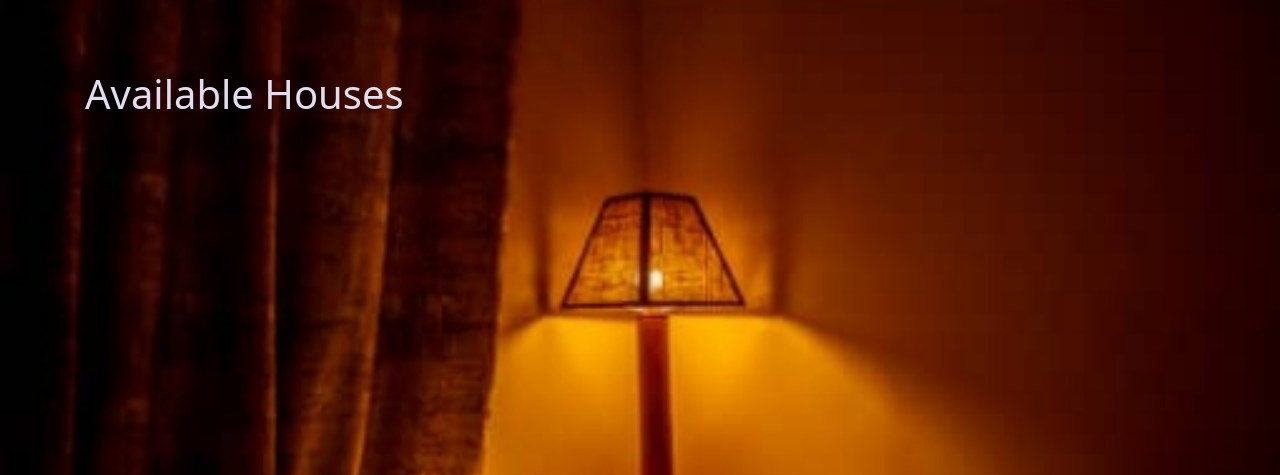
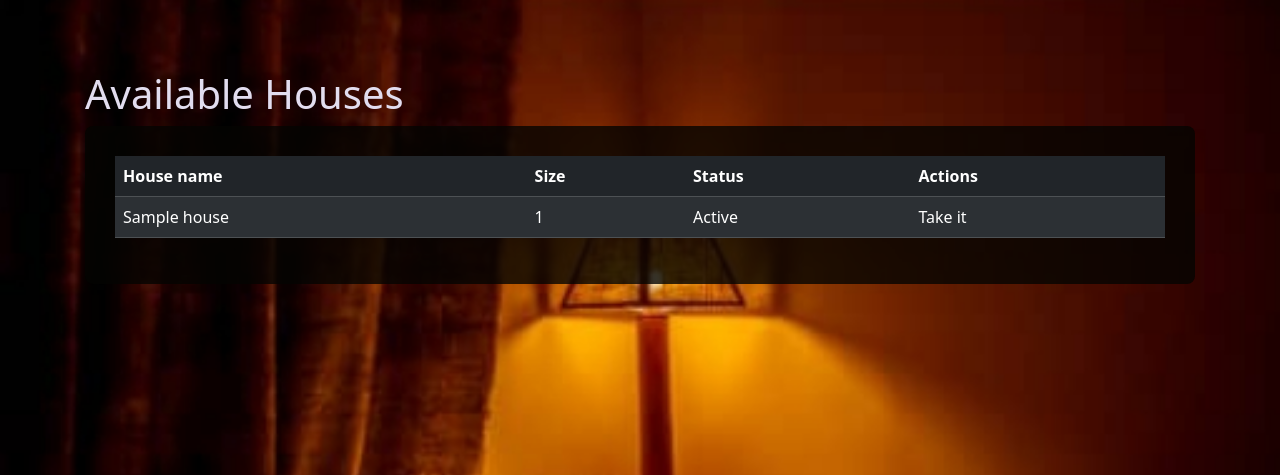
Before and after one commit to Normankita/TMH, a Yii app: template views/house/listhouse.php in a window 1280 px wide. Shown: the top 475 px of the page. Run offline with PHP 8.4 and a stand-in for Yii, Linux system fonts and the light colour scheme; the template is opened without the code that fills it: most values are stand-ins (such as "Sample title", 1, 10 or a date in 2020); data that the repository does not hold is empty; some libraries are stand-ins or nearby versions.

Commit message:
implemented new list houses page without actions

```diff
--- a/views/house/listhouse.php
+++ b/views/house/listhouse.php
@@ -1,10 +1,36 @@
 <?php
+
 use yii\helpers\Html;
 use yii\widgets\LinkPager;
+
 ?>
+
 <h1>Available Houses</h1>
-<ul>
-    <?php foreach ($house as $house1): ?>
-    <?php endforeach; ?>
-</ul>
+<div class="container-fluid rounded-3" style=" background-color:rgba(4,4,2,0.8); color:white; padding:30px;">
+    <table class="table table-dark table-striped rounded border-spacing:5em">
+
+        <thead>
+            <tr>
+                <th>House name</th>
+                <th>Size</th>
+                <th>Status</th>
+                <th>Actions</th>
+            </tr>
+        </thead>
+        <tbody>
+            <?php foreach ($house as $house1): ?>
+            <tr>
+                <td>
+                    <?= $house1->house_name?>
+                </td>
+                <td>
+                    <?=$house1->size?>
+                </td>
+                <td>Active</td>
+                <td>Take it</td>
+            </tr>
+            <?php endforeach; ?>
+        </tbody>
+    </table>
+</div>
 <?= LinkPager::widget(['pagination' => $pagination]) ?>
--- a/views/site/index.php
+++ b/views/site/index.php
@@ -53,7 +53,10 @@ $this->title = 'Welcome to the Martin House';
                     customers. we are emerged from the fastly developing City of Dodoma,
                     expecting that customers will need well assured apartments for the time being
                 </p>
-                <p><?= Html::a('Check Apartments &raquo;', ['house/index'],['class'=>' btn btn-outline-secondary']);?>
+                <p>
+                    <?php if(Yii::$app->user->isGuest){
+                       echo Html::a('Check Apartments &raquo;', ['house/listhouse'],['class'=>' btn btn-outline-secondary']);
+                    }else echo Html::a('Check Apartments &raquo;', ['house/index'],['class'=>' btn btn-outline-secondary']); ?>
                 </p>
 
             </div>
--- a/web/css/site.css
+++ b/web/css/site.css
@@ -430,7 +430,7 @@ img {
 
 a {
   color: goldenrod;
-  font-family:'Franklin Gothic Medium', 'Arial Narrow', Arial, sans-serif;
+  font-family: "Franklin Gothic Medium", "Arial Narrow", Arial, sans-serif;
 }
 
 /*update house*/
@@ -481,3 +481,5 @@ textarea:focus {
   border: goldenrod;
   border-radius: 23px;
 }
+
+/* List Houses */
```
Also changed, not shown: web/css/houselist.css (added, +7 -0 lines), codeception.yml (line endings or trailing spaces), composer.json (line endings or trailing spaces).
